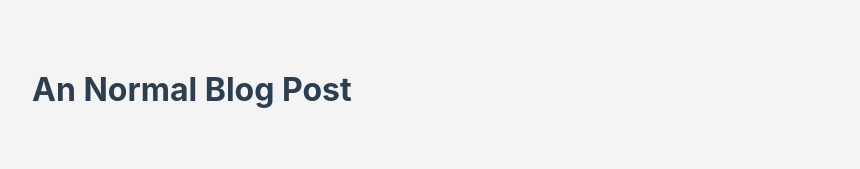
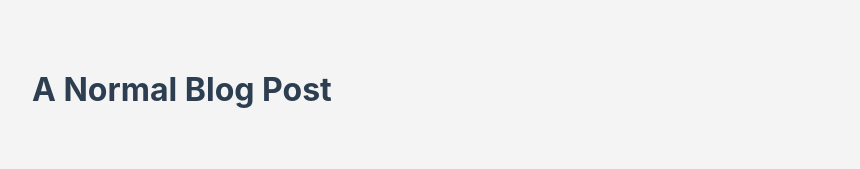
Before and after one commit to c-jeremy/gesture-recog, a plain HTML site: page index.html in a window 1280 px wide. Shown: the top 169 px of the page, without its empty margins (208-1068 px from the left). Drawn offline with Linux system fonts and the light colour scheme.

Commit message:
Update index.html

```diff
--- a/index.html
+++ b/index.html
@@ -9,6 +9,9 @@
             font-family: -apple-system, BlinkMacSystemFont, "Segoe UI", Roboto, Helvetica, Arial, sans-serif;
             transition: background-color 0.5s, color 0.5s;
             line-height: 1.8;
+            scroll-behavior: smooth;
+        }
+        html {
             scroll-behavior: smooth;
         }
 
@@ -93,7 +96,7 @@
     </div>
 
     <div class="container">
-        <h1>An Normal Blog Post</h1>
+        <h1>A Normal Blog Post</h1>
 
         <br/>
         <p>Lorem ipsum dolor sit amet, consectetur adipiscing elit. Sed non risus. Suspendisse lectus tortor, dignissim sit amet, adipiscing nec, ultricies sed, dolor. Cras elementum ultrices diam. Maecenas ligula massa, varius a, semper congue, euismod non, mi. Proin porttitor, orci nec nonummy molestie, enim est eleifend mi, non fermentum diam nisl sit amet erat. Duis semper. Duis arcu massa, scelerisque vitae, consequat in, pretium a, enim. Pellentesque congue. Ut in risus volutpat libero pharetra tempor. Cras vestibulum bibendum augue. Praesent egestas leo in pede. Praesent blandit odio eu enim. Pellentesque sed dui ut augue blandit sodales. Vestibulum ante ipsum primis in faucibus orci luctus et ultrices posuere cubilia Curae; Aliquam nibh.</p>
```
